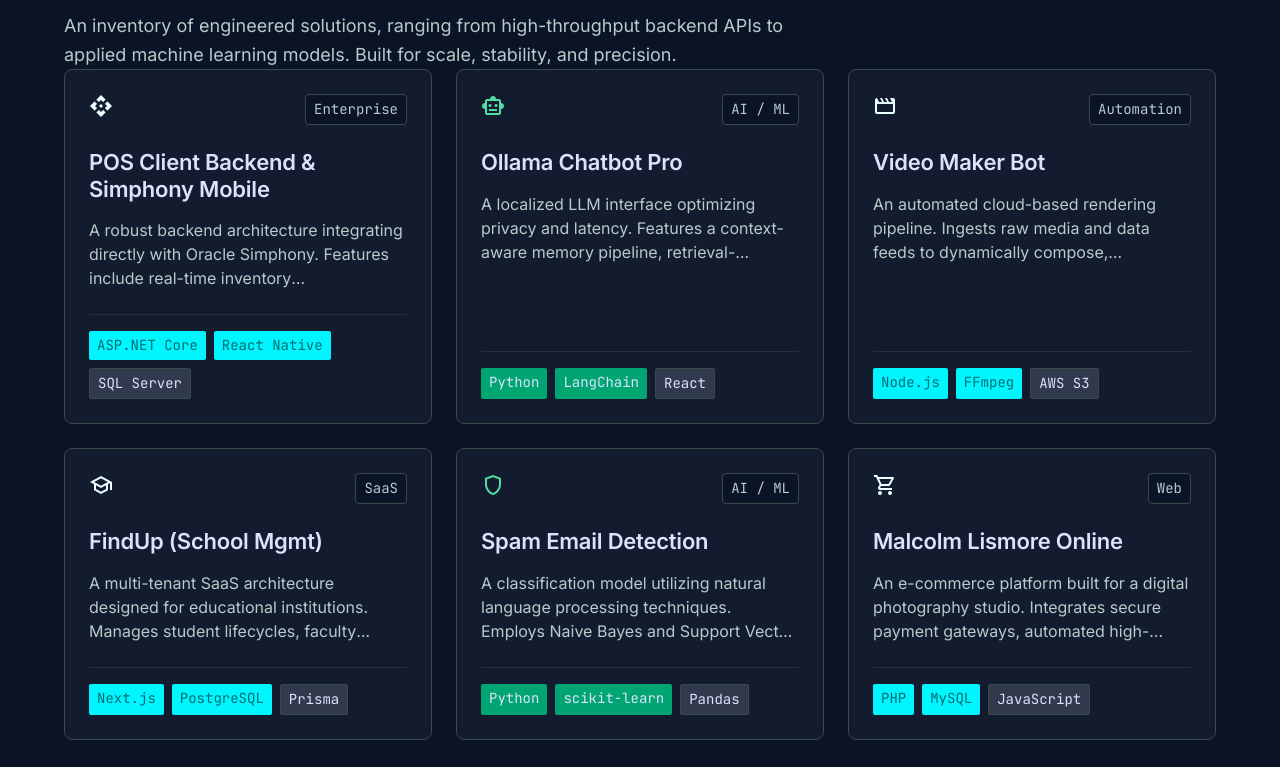
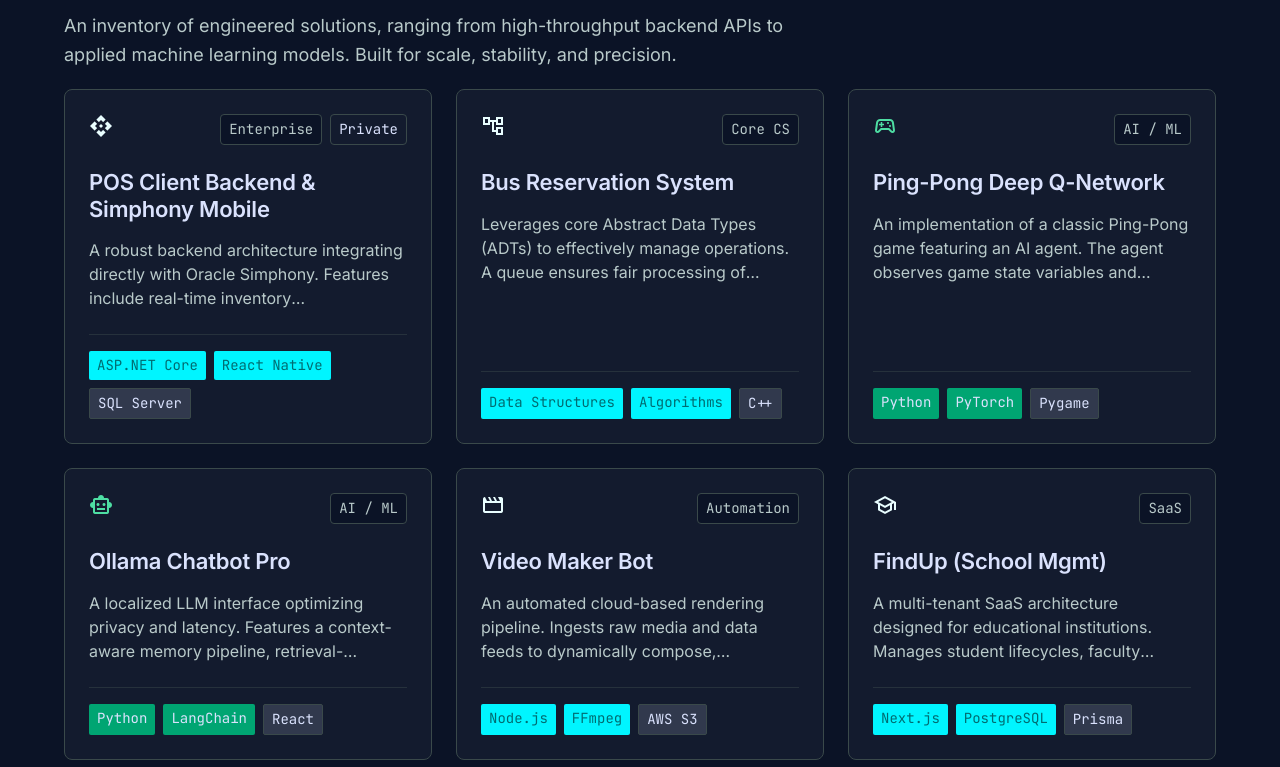
Before and after one commit to gajenlee/gajenlee.github.io, a plain HTML site: page projects.html in a window 1280 px wide. Shown: the part 185-952 px from the top of the page. Drawn offline with nearby package versions, Linux system fonts and the light colour scheme.

Commit message:
added new project

```diff
--- a/projects.html
+++ b/projects.html
@@ -58,12 +58,15 @@
                 </p>
             </section>
             <!-- Projects Grid -->
-            <section class="grid grid-cols-1 md:grid-cols-2 lg:grid-cols-3 gap-gutter">
+            <section class="grid grid-cols-1 md:grid-cols-2 lg:grid-cols-3 gap-gutter" style="margin-top: 20px;">
                 <!-- Project Card 1 -->
-                <article class="card project-card flex flex-col gap-6" style="cursor: pointer;" onclick="window.location.href='contact.html'">
+                <article class="card flex flex-col gap-6">
                     <div class="flex justify-between items-start" style="align-items: flex-start;">
                         <span class="material-symbols-outlined text-primary">api</span>
-                        <span class="font-code-sm text-on-surface-variant bg-surface px-2 py-1 rounded border">Enterprise</span>
+                        <div class="flex gap-2">
+                            <span class="font-code-sm text-on-surface-variant bg-surface px-2 py-1 rounded border">Enterprise</span>
+                            <span class="font-code-sm text-error bg-error-container px-2 py-1 rounded border border-error">Private</span>
+                        </div>
                     </div>
                     <div class="flex flex-col gap-2" style="flex-grow: 1;">
                         <h3 class="font-headline-md text-on-surface" style="font-size: 22px; line-height: 1.2;">POS Client Backend &amp; Simphony Mobile</h3>
@@ -78,10 +81,47 @@
                         <span class="font-code-sm bg-primary-container text-on-primary-container px-2 py-1 rounded-sm">React Native</span>
                         <span class="font-code-sm bg-surface-bright text-on-surface px-2 py-1 rounded-sm border border-outline-variant">SQL Server</span>
                     </div>
-                    <div class="card-hint">Read Case Study</div>
+                </article>
+                <!-- Project Card 7 -->
+                <article class="card project-card flex flex-col gap-6">
+                    <div class="flex justify-between items-start" style="align-items: flex-start;">
+                        <span class="material-symbols-outlined text-primary">account_tree</span>
+                        <span class="font-code-sm text-on-surface-variant bg-surface px-2 py-1 rounded border">Core CS</span>
+                    </div>
+                    <div class="flex flex-col gap-2" style="flex-grow: 1;">
+                        <h3 class="font-headline-md text-on-surface" style="font-size: 22px; line-height: 1.2;">Bus Reservation System</h3>
+                        <p class="font-body-md text-on-surface-variant mt-2 line-clamp-3" title="This bus reservation system leverages core Abstract Data Types (ADTs) to effectively manage its operations. A queue ensures fair processing of customer requests whether it's for booking new reservations, changing existing seats, or canceling reservations by adhering to a First-In, First-Out (FIFO) structure. An AVL tree efficiently stores and retrieves both customer and bus information. The AVL tree's self-balancing nature ensures consistently fast performance for searching, adding, or removing data, which is crucial for a system with frequent updates. Seat allocation within each bus is managed dynamically using a linked list, accurately reflecting the real-world arrangement of seats.">
+                            Leverages core Abstract Data Types (ADTs) to effectively manage operations. A queue ensures fair processing of reservations, while an AVL tree efficiently stores and retrieves data. Seat allocation is managed dynamically using linked lists.
+                        </p>
+                    </div>
+                    <div class="flex" style="flex-wrap: wrap; gap: 8px; padding-top: 16px; border-top: 1px solid rgba(58, 73, 74, 0.5);">
+                        <span class="font-code-sm bg-primary-container text-on-primary-container px-2 py-1 rounded-sm">Data Structures</span>
+                        <span class="font-code-sm bg-primary-container text-on-primary-container px-2 py-1 rounded-sm">Algorithms</span>
+                        <span class="font-code-sm bg-surface-bright text-on-surface px-2 py-1 rounded-sm border border-outline-variant">C++</span>
+                    </div>
+                    <div class="card-hint"><a href="https://github.com/gajenlee/BusReservationSystem" target="_blank" rel="noopener noreferrer">View Work</a></div>
+                </article>
+                <!-- Project Card 8 -->
+                <article class="card project-card flex flex-col gap-6">
+                    <div class="flex justify-between items-start" style="align-items: flex-start;">
+                        <span class="material-symbols-outlined text-secondary">sports_esports</span>
+                        <span class="font-code-sm text-on-surface-variant bg-surface px-2 py-1 rounded border">AI / ML</span>
+                    </div>
+                    <div class="flex flex-col gap-2" style="flex-grow: 1;">
+                        <h3 class="font-headline-md text-on-surface" style="font-size: 22px; line-height: 1.2;">Ping-Pong Deep Q-Network</h3>
+                        <p class="font-body-md text-on-surface-variant mt-2 line-clamp-3" title="This project implements a Ping-Pong game using pygame and trains an AI agent using torch (PyTorch). The AI observes the ball's position and velocity, and learns how to move its paddle to successfully intercept the ball through trial and error. The model is trained using a Deep Q-Network (DQN).">
+                            An implementation of a classic Ping-Pong game featuring an AI agent. The agent observes game state variables and utilizes a Deep Q-Network (DQN) architecture to learn optimal paddle positioning through reinforcement learning and trial and error.
+                        </p>
+                    </div>
+                    <div class="flex" style="flex-wrap: wrap; gap: 8px; padding-top: 16px; border-top: 1px solid rgba(58, 73, 74, 0.5);">
+                        <span class="font-code-sm bg-secondary-container text-on-secondary-container px-2 py-1 rounded-sm">Python</span>
+                        <span class="font-code-sm bg-secondary-container text-on-secondary-container px-2 py-1 rounded-sm">PyTorch</span>
+                        <span class="font-code-sm bg-surface-bright text-on-surface px-2 py-1 rounded-sm border border-outline-variant">Pygame</span>
+                    </div>
+                    <div class="card-hint"><a href="https://github.com/gajenlee/PingPongGameWithML" target="_blank" rel="noopener noreferrer">View Work</a></div>
                 </article>
                 <!-- Project Card 2 -->
-                <article class="card project-card flex flex-col gap-6" style="cursor: pointer;" onclick="window.location.href='contact.html'">
+                <article class="card project-card flex flex-col gap-6" style="cursor: pointer;">
                     <div class="flex justify-between items-start" style="align-items: flex-start;">
                         <span class="material-symbols-outlined text-secondary">smart_toy</span>
                         <span class="font-code-sm text-on-surface-variant bg-surface px-2 py-1 rounded border">AI / ML</span>
@@ -98,10 +138,10 @@
                         <span class="font-code-sm bg-secondary-container text-on-secondary-container px-2 py-1 rounded-sm">LangChain</span>
                         <span class="font-code-sm bg-surface-bright text-on-surface px-2 py-1 rounded-sm border border-outline-variant">React</span>
                     </div>
-                    <div class="card-hint">Read Case Study</div>
+                    <div class="card-hint"><a href="https://github.com/gajenlee/ChatBotPro" target="_blank" rel="noopener noreferrer">View Work</a></div>
                 </article>
                 <!-- Project Card 3 -->
-                <article class="card project-card flex flex-col gap-6" style="cursor: pointer;" onclick="window.location.href='contact.html'">
+                <article class="card project-card flex flex-col gap-6" style="cursor: pointer;">
                     <div class="flex justify-between items-start" style="align-items: flex-start;">
                         <span class="material-symbols-outlined text-primary">movie</span>
                         <span class="font-code-sm text-on-surface-variant bg-surface px-2 py-1 rounded border">Automation</span>
@@ -118,10 +158,10 @@
                         <span class="font-code-sm bg-primary-container text-on-primary-container px-2 py-1 rounded-sm">FFmpeg</span>
                         <span class="font-code-sm bg-surface-bright text-on-surface px-2 py-1 rounded-sm border border-outline-variant">AWS S3</span>
                     </div>
-                    <div class="card-hint">Read Case Study</div>
+                    <div class="card-hint"><a href="https://github.com/gajenlee/VideoMakerBot" target="_blank" rel="noopener noreferrer">View Work</a></div>
                 </article>
                 <!-- Project Card 4 -->
-                <article class="card project-card flex flex-col gap-6" style="cursor: pointer;" onclick="window.location.href='contact.html'">
+                <article class="card project-card flex flex-col gap-6" style="cursor: pointer;">
                     <div class="flex justify-between items-start" style="align-items: flex-start;">
                         <span class="material-symbols-outlined text-primary">school</span>
                         <span class="font-code-sm text-on-surface-variant bg-surface px-2 py-1 rounded border">SaaS</span>
@@ -139,10 +179,10 @@
                         <span class="font-code-sm bg-primary-container text-on-primary-container px-2 py-1 rounded-sm">PostgreSQL</span>
                         <span class="font-code-sm bg-surface-bright text-on-surface px-2 py-1 rounded-sm border border-outline-variant">Prisma</span>
                     </div>
-                    <div class="card-hint">Read Case Study</div>
+                    <div class="card-hint"><a href="https://github.com/gajenlee/FindUp" target="_blank" rel="noopener noreferrer">View Work</a></div>
                 </article>
                 <!-- Project Card 5 -->
-                <article class="card project-card flex flex-col gap-6" style="cursor: pointer;" onclick="window.location.href='contact.html'">
+                <article class="card project-card flex flex-col gap-6" style="cursor: pointer;">
                     <div class="flex justify-between items-start" style="align-items: flex-start;">
                         <span class="material-symbols-outlined text-secondary">shield</span>
                         <span class="font-code-sm text-on-surface-variant bg-surface px-2 py-1 rounded border">AI / ML</span>
@@ -159,10 +199,10 @@
                         <span class="font-code-sm bg-secondary-container text-on-secondary-container px-2 py-1 rounded-sm">scikit-learn</span>
                         <span class="font-code-sm bg-surface-bright text-on-surface px-2 py-1 rounded-sm border border-outline-variant">Pandas</span>
                     </div>
-                    <div class="card-hint">Read Case Study</div>
+                    <div class="card-hint"><a href="https://github.com/gajenlee/Spam-Email-Detection" target="_blank" rel="noopener noreferrer">View Work</a></div>
                 </article>
                 <!-- Project Card 6 -->
-                <article class="card project-card flex flex-col gap-6" style="cursor: pointer;" onclick="window.location.href='contact.html'">
+                <article class="card project-card flex flex-col gap-6" style="cursor: pointer;">
                     <div class="flex justify-between items-start" style="align-items: flex-start;">
                         <span class="material-symbols-outlined text-primary">shopping_cart</span>
                         <span class="font-code-sm text-on-surface-variant bg-surface px-2 py-1 rounded border">Web</span>
@@ -180,7 +220,7 @@
                         <span class="font-code-sm bg-primary-container text-on-primary-container px-2 py-1 rounded-sm">MySQL</span>
                         <span class="font-code-sm bg-surface-bright text-on-surface px-2 py-1 rounded-sm border border-outline-variant">JavaScript</span>
                     </div>
-                    <div class="card-hint">Read Case Study</div>
+                    <div class="card-hint"><a href="https://github.com/gajenlee/MalcolmLismorePhotographyWebsite" target="_blank" rel="noopener noreferrer">View Work</a></div>
                 </article>
             </section>
         </div>
```
